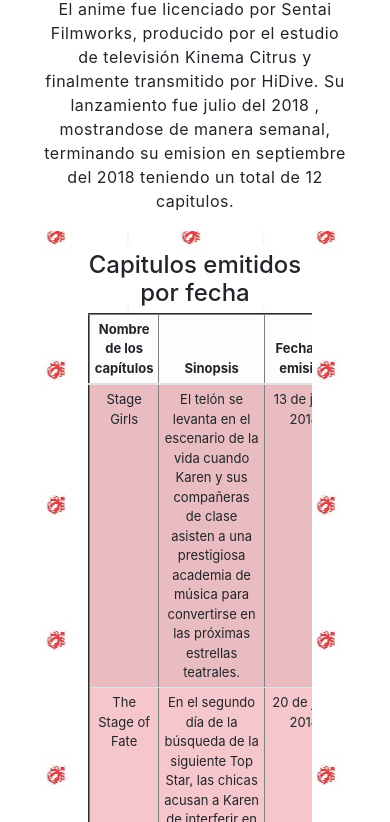
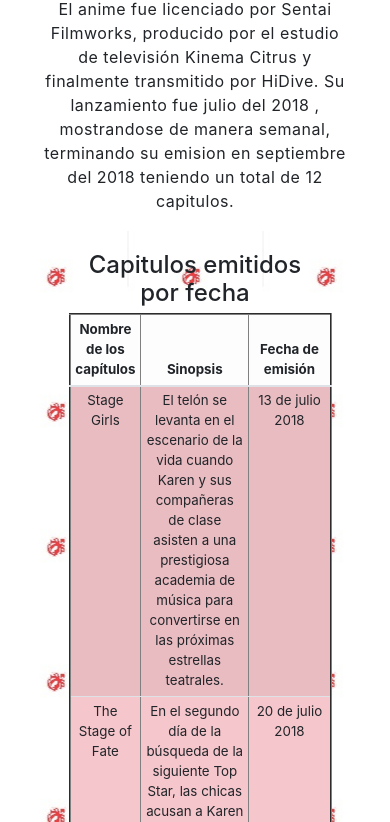
Before and after one commit to Fernanda2624/Proyecto-Revue, a website: page html/anime.html in a window 390 px wide. Shown: the part 521-1343 px from the top of the page. Drawn offline with nearby package versions, Linux system fonts and the light colour scheme.

Commit message:
Añadiendo una columa adicional y cambio de imagén

```diff
--- a/scss/_mediaqueries.scss
+++ b/scss/_mediaqueries.scss
@@ -148,9 +148,9 @@
     #emitidos{
         grid-area: section;
         justify-content: center;
-        width: 60%;
+        width: 70%;
         margin: auto;
-        font-size: small;
+        font-size: smaller;
     }
     /*Sección de pagina juego*/
     #contenedorjuego{
```
Also changed, not shown: css/style.css.
